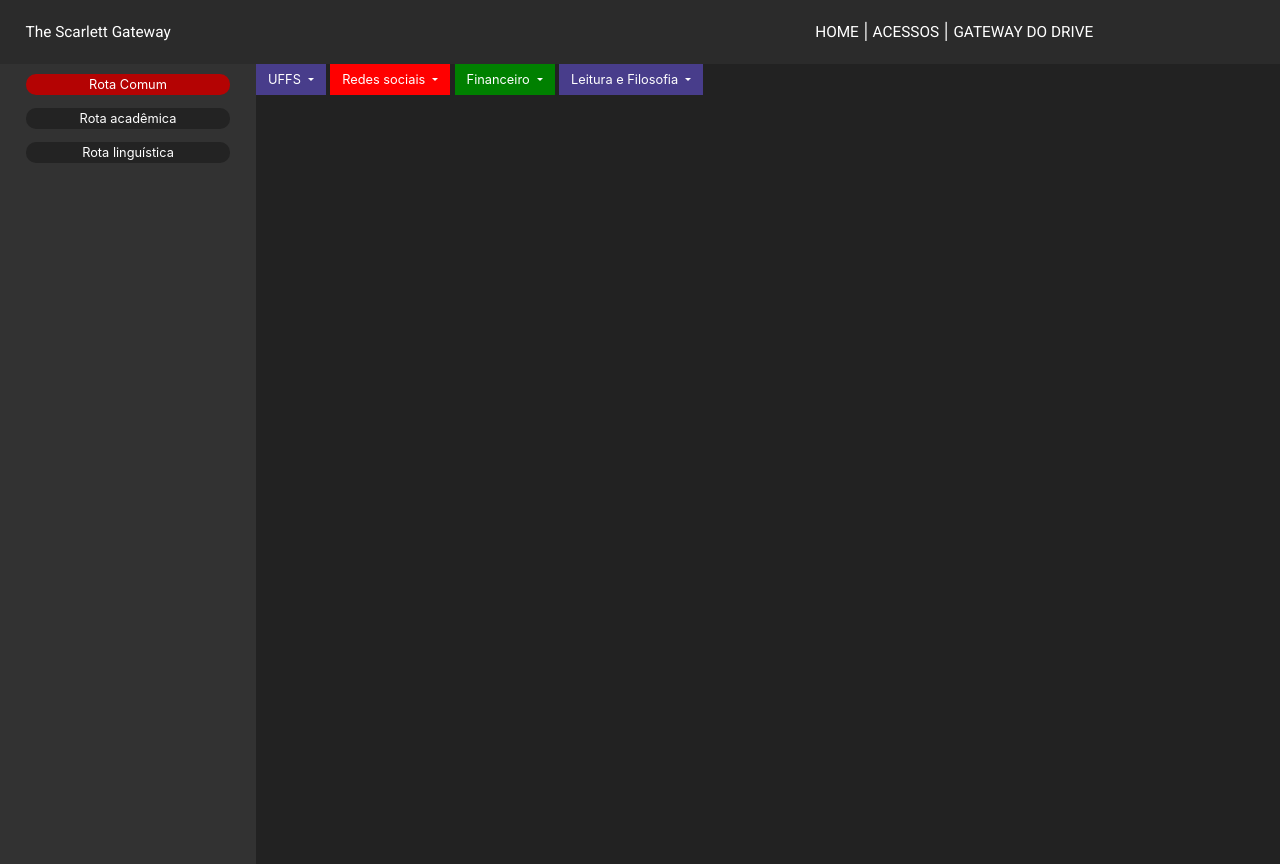
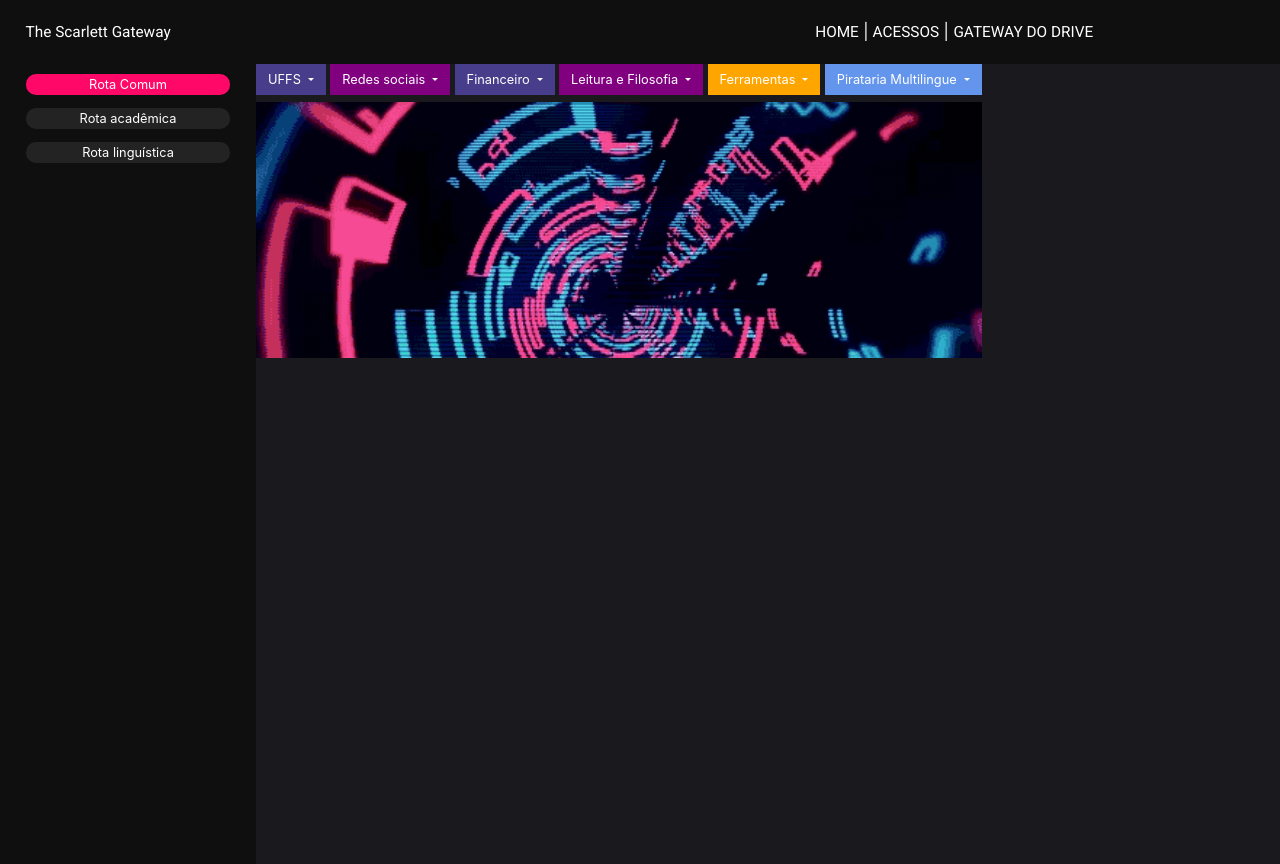
Before and after one commit to Deestad/Scarlett-Gateway, a PHP site: page /linkway.html in a window 1280 px wide. Run offline with PHP 8.4, Linux system fonts and the light colour scheme.

Commit message:
New UI Design

```diff
--- a/CSS/default.css
+++ b/CSS/default.css
@@ -35,7 +35,7 @@ body {
     animation: navSlideDown 2s ease-out;
     padding-top: 1.5vw;
     color: white;
-    background-color: #2B2B2B;
+    background-color: rgb(15, 15, 15);
     width: 100%;
     height: 5vw;
     z-index: 2;
@@ -142,7 +142,7 @@ body {
     position: relative;
     width: 20%;
     height: 100%;
-    background-color: rgb(50, 50, 50);
+    background-color: rgb(15, 15, 15);
     animation: MenuSlideFromLeft ease-in-out 2s;
     animation-fill-mode: both;
     animation-delay: 2s;
@@ -171,16 +171,16 @@ body {
 .menu-buttons:focus{
     border: none;
     outline: none;
-    background-color:rgb(180, 3, 3);
+    background-color:rgb(255, 8, 103);
 }
 #menu-button-1{
-    background-color:rgb(180, 3, 3);
+    background-color:rgb(255, 8, 103);
 }
 #main-functionality {
     position: relative;
     object-fit: cover;
     overflow: hidden;
-    background-color: rgb(34, 34, 34);
+    background-color: rgb(26, 26, 30);
     height: 100vh;
 }
 
@@ -208,6 +208,7 @@ body {
 .common-gateway {
     position: relative;
     color: black;
+    z-index: 9999;
 
 }
 .dropdown-i {
@@ -236,6 +237,7 @@ body {
     transition: 2s;
 
 }
+
 .btn {
     border-style: none;
 }
@@ -243,3 +245,19 @@ body {
     background-color: white !important;
     color: black;
 }
+#distractor-wrapper{
+    top: 3vw;
+    position: absolute;
+    overflow: hidden;
+    width: 100%;
+    object-fit: cover;
+    height: 20vw;
+    margin-bottom: 100px;
+    z-index: 0;
+}
+#common-distractor {
+    position: absolute;
+    min-width: 100%;
+
+
+}
--- a/linkway.html
+++ b/linkway.html
@@ -71,9 +71,8 @@
                     </button>
                     <div  id="dropdown-financeiro" class="dropdown" style="display:none">
                         <br>
-                        <a class="dropdown-i" href="https://docs.google.com/spreadsheets/d/1N-3LsTQDOJtUUZEgfzTTJdrSe5JDCAxqiThD_ysjbxI/edit#gid=0" target="_blank">Gateway do Shadow</a>
-                        <a class="dropdown-i" href="https://docs.google.com/spreadsheets/d/1zx3VMxc9jHVQKFlEsvECwNqTcXCmhaByYSgOug7Ax90/edit?usp=drive_web&ouid=102193530454541694197" target="_blank">Leituras</a>
-                        <a class="dropdown-i" href="https://docs.google.com/spreadsheets/d/1LKPkl0TJE3BQN_10CLXieqDmBJWrsbV1o9RQvJ17cRQ/edit?usp=drive_web&ouid=102193530454541694197" target="_blank">Financeiro</a>
+                        <a class="dropdown-i" href="https://docs.google.com/spreadsheets/d/1LKPkl0TJE3BQN_10CLXieqDmBJWrsbV1o9RQvJ17cRQ/edit?usp=drive_web&ouid=102193530454541694197" target="_blank">Planilha dos Gastos e Renda</a>
+                        <a class="dropdown-i" href="https://keep.google.com/" target="_blank">Google Keep</a>
                     </div>
                 </div>
                 <div class="btn-group common-gateway">
@@ -84,8 +83,40 @@
                         <br>
                         <a class="dropdown-i" href="https://docs.google.com/spreadsheets/d/1N-3LsTQDOJtUUZEgfzTTJdrSe5JDCAxqiThD_ysjbxI/edit#gid=0" target="_blank">Gateway do Shadow</a>
                         <a class="dropdown-i" href="https://docs.google.com/spreadsheets/d/1zx3VMxc9jHVQKFlEsvECwNqTcXCmhaByYSgOug7Ax90/edit?usp=drive_web&ouid=102193530454541694197" target="_blank">Leituras</a>
-                        <a class="dropdown-i" href="https://docs.google.com/spreadsheets/d/1LKPkl0TJE3BQN_10CLXieqDmBJWrsbV1o9RQvJ17cRQ/edit?usp=drive_web&ouid=102193530454541694197" target="_blank">Financeiro</a>
+                        <a class="dropdown-i" href="https://onedrive.live.com/?id=5BA21C0B629B23E3%21138&cid=5BA21C0B629B23E3" target="_blank">Biblioteca de Luftschlössen</a>
+                        <a class="dropdown-i" href="https://docs.google.com/spreadsheets/d/1I0OwfPpr7VkuuJ2J0KMm4gFX-XoMDhYU0X9awyMvuHU/edit#gid=0" target="_blank">Dicionário da Academia Real</a>
+                        <a class="dropdown-i" href="https://docs.google.com/spreadsheets/d/1J00H1WW3eswXuC_uq5LT2bUz1IpMKJetbXP3jteBRpI/edit#gid=0" target="_blank">Análise Histórico-Temporal</a>
                     </div>
+                </div>
+                <div class="btn-group common-gateway">
+                    <button type="button" id="ferramentas" class="btn btn-success dropdown-toggle dropbutton" onclick="ToggleDropdown(this.id)">
+                    Ferramentas
+                    </button>
+                    <div  id="dropdown-ferramentas" class="dropdown" style="display:none">
+                        <br>
+                        <a class="dropdown-i" href="http://gmail.com/" target="_blank">Gmail</a>
+                        <a class="dropdown-i" href="https://calendar.google.com/calendar/u/0/r?pli=1" target="_blank">Google Calendário</a>
+                        <a class="dropdown-i" href="https://drive.google.com/drive/my-drive" target="_blank">Google Drive</a>
+                        <a class="dropdown-i" href="https://www.ilovepdf.com/" target="_blank">iLovePDF</a>
+                        <a class="dropdown-i" href="https://www.ilovepdf.com/" target="_blank">YTS5</a>
+                    </div>
+                </div>
+                <div class="btn-group common-gateway">
+                    <button type="button" id="pirataria" class="btn btn-success dropdown-toggle dropbutton" onclick="ToggleDropdown(this.id)">
+                    Pirataria Multilingue
+                    </button>
+                    <div  id="dropdown-pirataria" class="dropdown" style="display:none">
+                        <br>
+                        <a class="dropdown-i" href="https://www1.123moviesto.pw/" target="_blank">123Movies - Inglês</a>
+                        <a class="dropdown-i" href="http://aniplay.co/" target="_blank"> Aniplay - Animes - Italiano</a>
+                        <a class="dropdown-i" href="http://waystreaming.com/" target="_blank">Waystreaming - Filmes - Francês</a>
+                        <a class="dropdown-i" href="https://www.ilovepdf.com/" target="_blank">Seriesly - Filmes - Espanhol Europeu</a>
+                        <a class="dropdown-i" href="http://guardaserie.events/" target="_blank">Guardaserie - Séries - Italiano</a>
+                    </div>
+                </div>
+                <br>
+                <div id="distractor-wrapper">
+                    <img id="common-distractor" src="Images/city.gif">
                 </div>
             </div>
         </main>
```
Also changed, not shown: JS/main.js (+31 -5 lines), Images/city.gif (added), Images/zelda.jpg (added).
